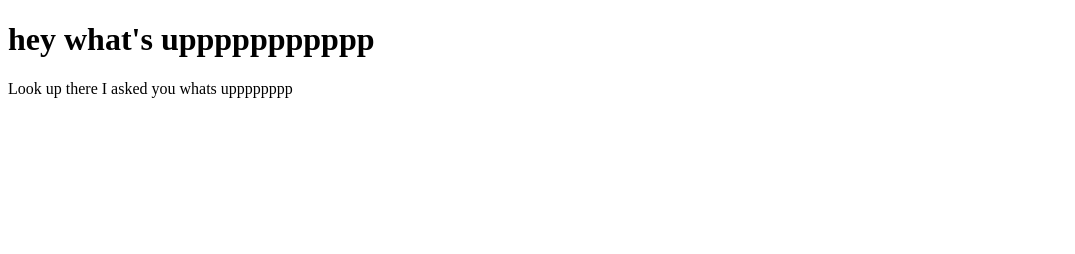
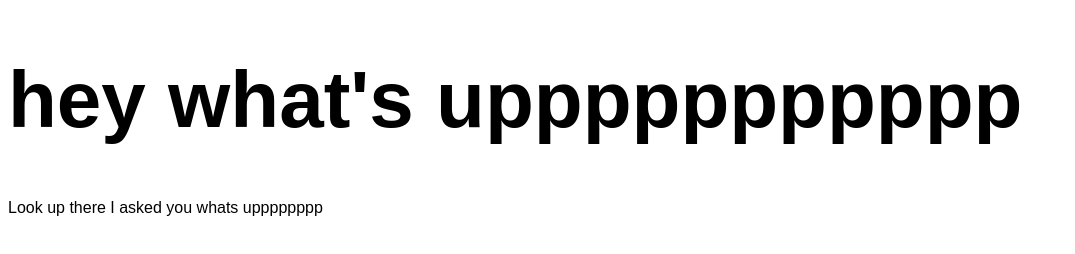
Before and after one commit to chase-ramsey/second-project, a plain HTML site: page index.html in a window 1280 px wide. Shown: the whole page, without its empty margins (0-1075 px from the left). Drawn offline with Linux system fonts and the light colour scheme.

Commit message:
Linked stylesheet to HTML to style what's up

```diff
--- a/index.html
+++ b/index.html
@@ -4,7 +4,7 @@
 	<meta charset="utf-8">
 	<meta http-equiv="X-UA-Compatible" content="IE=edge">
 	<title>This is for my second project</title>
-	<link rel="stylesheet" href="">
+	<link rel="stylesheet" href="css.css">
 </head>
 <body>
 <h1>hey what's uppppppppppp</h1>
```
